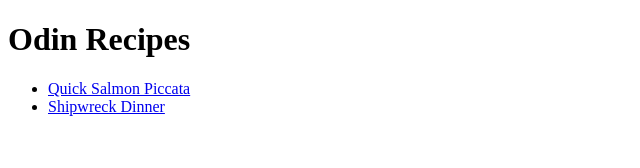
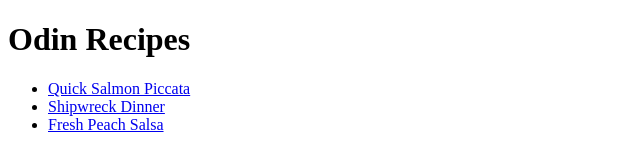
Before and after one commit to MichaelRains16/odin-recipes, a plain HTML site: page index.html in a window 1280 px wide. Shown: the whole page, without its empty margins (0-640 px from the left). Drawn offline with Linux system fonts and the light colour scheme.

Commit message:
Added links to index page

```diff
--- a/index.html
+++ b/index.html
@@ -14,6 +14,8 @@
 
     <li> <a href="recipes/shipwreck-dinner.html"> Shipwreck Dinner</a> </li>
 
+    <li> <a href="recipes/fresh-peach-salsa.html"> Fresh Peach Salsa</a> </li>
+
     </ul>
 </body>
 
```
